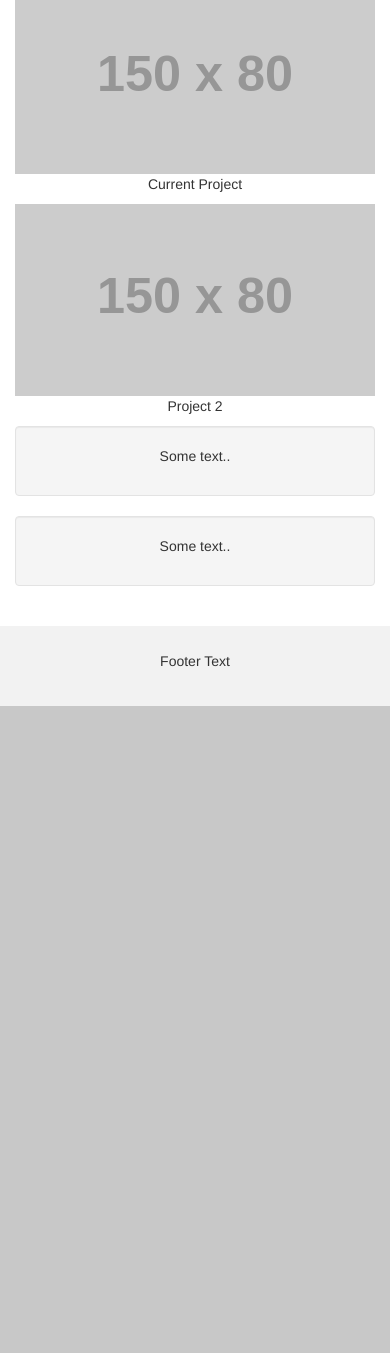
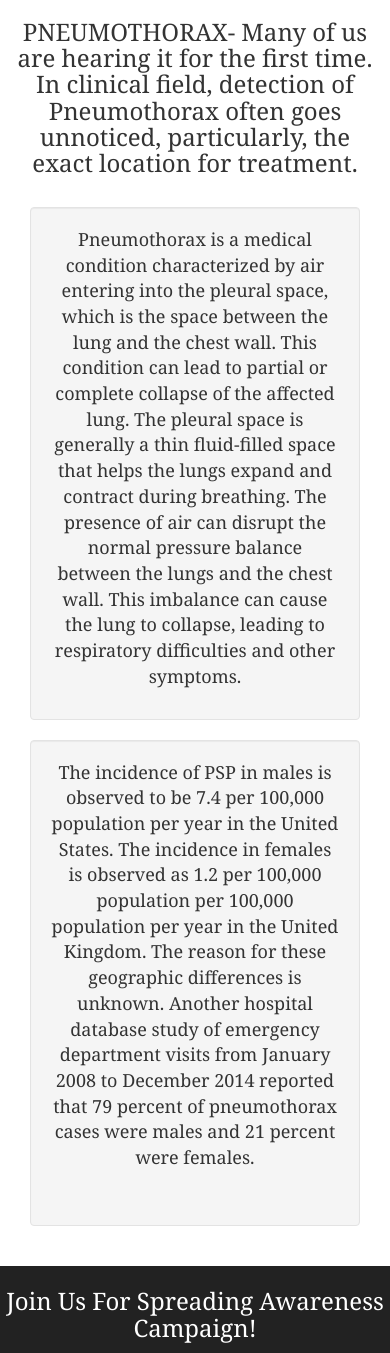
Before and after one commit to singhal-abhi/Morbus-Lytic, a Django app: page / in a window 390 px wide. Shown: the part 346-1699 px from the top of the page. Before the commit the page ends 1052 px from the top, so only its background shows below. Run offline with Django 4.2, Linux system fonts and the light colour scheme; grey boxes labelled with a size stand in for pictures from a placeholder-image service; some libraries are stand-ins or nearby versions.

Commit message:
Adding web pages

```diff
--- a/morbus_lytic/static/style.css
+++ b/morbus_lytic/static/style.css
@@ -2,6 +2,8 @@
 .navbar {
   margin-bottom: 0;
   border-radius: 0;
+  /* background-color: #31D4F3 ; */
+  /* background-color: rgb(98, 154, 200); */
 }
 
 /* Add a gray background color and some padding to the footer */
@@ -13,7 +15,7 @@ footer {
 .carousel-inner img {
   width: 100%; /* Set width to 100% */
   margin: auto;
-  min-height:200px;
+  height:200px;
 }
 
 /* Hide the carousel text when the screen is less than 600 pixels wide */
@@ -59,3 +61,15 @@ footer {
   text-decoration: none;
   cursor: pointer;
 }
+
+.carousal-image {
+width: 100%;
+height: 50px;
+}
+
+#footer {
+  background-color: #222222;
+  color: white;
+  height: fit-content;
+  padding: 2px;
+}
--- a/morbus_lytic/templates/index.html
+++ b/morbus_lytic/templates/index.html
@@ -13,7 +13,7 @@
   <link rel="stylesheet" href="https://cdnjs.cloudflare.com/ajax/libs/font-awesome/5.15.1/css/all.min.css">
 </head>
 
-<body>
+<body style="font-family: Georgia, 'Times New Roman', Times, serif;">
 
   {% include "navbar.html" %}
 
@@ -27,18 +27,22 @@
     <!-- Wrapper for slides -->
     <div class="carousel-inner" role="listbox">
       <div class="item active">
-        <img src="https://placehold.it/1200x400?text=IMAGE" alt="Image">
-        <div class="carousel-caption">
-          <h3>Sell $</h3>
-          <p>Money Money.</p>
+
+        <!-- lungheader01 -->
+        <img src={% static "images/lungheader01.jpg" %} alt="Image" class="carousal-image">
+        <div class="carousel-caption" style="color: black;">
+          <h3>Where Insights Mingle Breath!</h3>
+          <!-- <p>Money Money.</p> -->
         </div>
       </div>
 
       <div class="item">
-        <img src="https://placehold.it/1200x400?text=Another Image Maybe" alt="Image">
-        <div class="carousel-caption">
-          <h3>More Sell $</h3>
-          <p>Lorem ipsum...</p>
+
+        <!-- lungbggood02 -->
+        <img src={% static "images/lungbggood02.jpg" %} alt="Image" class="carousal-image">
+        <div class="carousel-caption" style="color: black;">
+          <h2>A handy tool for modern doctors!</h2>
+          <p><h3>Because 'it' doesn't wait...</h3></p>
         </div>
       </div>
     </div>
@@ -55,8 +59,34 @@
   </div>
 
   <div class="container text-center">
-    <h3>What We Do</h3><br>
-    <div class="row">
+    <h3>PNEUMOTHORAX- Many of us are hearing it for the first time. In clinical field, detection of
+      Pneumothorax often goes unnoticed, particularly, the exact location for treatment.</h3><br>
+    <div class="col-sm-6">
+      <div class="well" style="width: 100%; font-size: large;">
+        <p>Pneumothorax is a medical condition characterized by air entering into the pleural space, which is the
+          space between the lung and the chest wall. This condition can lead to partial or complete collapse of the
+          affected lung. The pleural space is generally a thin fluid-filled space that helps the lungs expand and
+          contract during breathing.
+
+          The presence of air can disrupt the normal pressure balance between the lungs and the chest wall. This
+          imbalance can cause the lung to collapse, leading to respiratory difficulties and other symptoms.
+        </p>
+      </div>
+    </div>
+
+    <div class="col-sm-6">
+      <div class="well" style="font-size: large;">
+        <p>The incidence of PSP in males is observed to be 7.4 per 100,000 population per year in the United States.
+          The incidence in females is observed as 1.2 per 100,000 population per 100,000 population per year in the
+          United Kingdom. The reason for these geographic differences is unknown. Another hospital database study of
+          emergency department visits from January 2008 to December 2014 reported that 79 percent of pneumothorax
+          cases were males and 21 percent were females.
+          <br>
+          <br>
+        </p>
+      </div>
+    </div>
+    <!-- <div class="row">
         <div class="col-sm-4">
           <img src="https://placehold.it/150x80?text=IMAGE" class="img-responsive" style="width:100%" alt="Image">
           <p>Current Project</p>
@@ -64,20 +94,17 @@
         <div class="col-sm-4">
           <img src="https://placehold.it/150x80?text=IMAGE" class="img-responsive" style="width:100%" alt="Image">
           <p>Project 2</p>
-      </div>
-      <div class="col-sm-4">
-        <div class="well">
-          <p>Some text..</p>
-        </div>
-        <div class="well">
-          <p>Some text..</p>
-        </div>
-      </div>
+        </div> -->
   </div>
   </div><br>
 
-  <footer class="container-fluid text-center">
-    <p>Footer Text</p>
+
+
+  <footer class="container-fluid text-center" id="footer">
+    <p>
+    <h3>Join Us For Spreading Awareness Campaign!</h3>
+
+    </p>
   </footer>
 
 </body>
--- a/morbus_lytic/templates/navbar.html
+++ b/morbus_lytic/templates/navbar.html
@@ -1,3 +1,4 @@
+{% load static %}
 <nav class="navbar navbar-inverse">
     <div class="container-fluid">
         <div class="navbar-header">
@@ -6,14 +7,14 @@
                 <span class="icon-bar"></span>
                 <span class="icon-bar"></span>
             </button>
-            <a class="navbar-brand" href="#">Logo</a>
+            <a href="#"><img src={% static "images/logo01.jpg" %} height="47px" width="50px" style="padding-top: 5px;"></a>
         </div>
         <div class="collapse navbar-collapse" id="myNavbar">
             <ul class="nav navbar-nav">
-                <li class="active"><a href="#">Home</a></li>
-                <li><a href="#">Mechanism</a></li>
-                <li><a href="#">Projects</a></li>
-                <li><a href="#">Contact</a></li>
+                <li class="active"><a href="/">Home</a></li>
+                <li><a href="/simulation/">Simulation</a></li>
+                <li><a href="#">About Us</a></li>
+                <!-- <li><a href="#">Support</a></li> -->
             </ul>
             {%if user.is_authenticated %}
             <ul class="nav navbar-nav navbar-right">
--- a/morbus_lytic/urls.py
+++ b/morbus_lytic/urls.py
@@ -17,13 +17,14 @@ Including another URLconf
 from django.contrib import admin
 from django.urls import path,include
 
-from .views import index
+from .views import index, simulation
 # from allauth.account.views import LoginView, LogoutView
 
 urlpatterns = [
     path('admin/', admin.site.urls),
     # path('accounts/',include('allauth.urls')),
     # path('accounts/',include('allauth.socialaccount.urls')),
-    path('',index)
+    path('',index),
+    path('simulation/',simulation)
 
 ]
--- a/morbus_lytic/views.py
+++ b/morbus_lytic/views.py
@@ -2,3 +2,7 @@ from django.shortcuts import render,redirect
 
 def index(request):
     return render(request,'index.html',{})
+
+def simulation(request):
+    print(1)
+    return render(request,'simulation.html',{})
```
Lines whose indentation alone changed are shown as unchanged.
